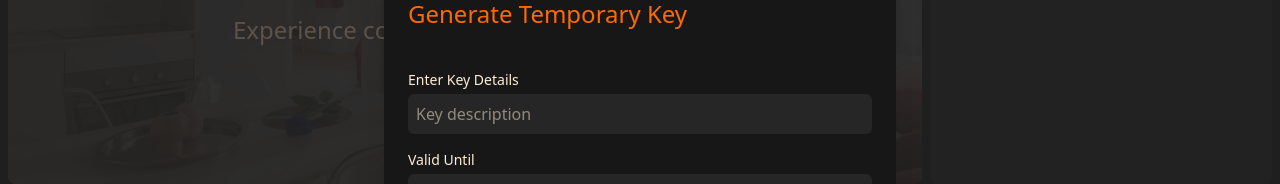
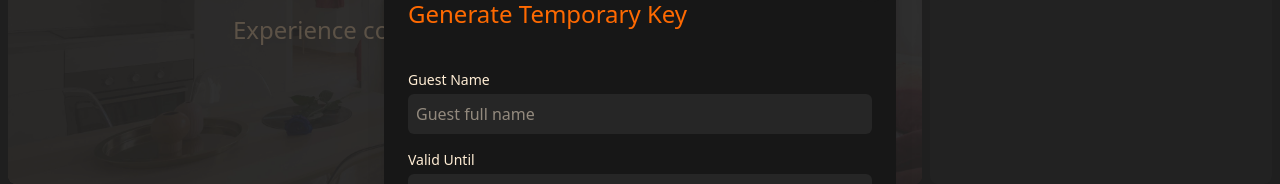
Before and after one commit to clarktr1/2025-Cohort-Team-2, a React (Vite) app in the folder frontend/: page /tenant in a window 1280 px wide. Both pictures are taken after a click on the button "Generate temporary key". Shown: the part 272-456 px from the top of the page. Built offline with nearby package versions, Linux system fonts and the light colour scheme.

Commit message:
change the name of the label on temporary key

```diff
--- a/frontend/src/data/tenantQuickActions.tsx
+++ b/frontend/src/data/tenantQuickActions.tsx
@@ -9,11 +9,11 @@ export const tenantActions: QuickAction[] = [
         <form className="space-y-4">
           <div>
             <label className="block text-orange-100 text-sm font-medium mb-1">
-              Enter Key Details
+              Guest Name
             </label>
             <input
               type="text"
-              placeholder="Key description"
+              placeholder="Guest full name"
               className="w-full p-2 rounded-md bg-neutral-800 text-orange-100"
             />
           </div>
```
